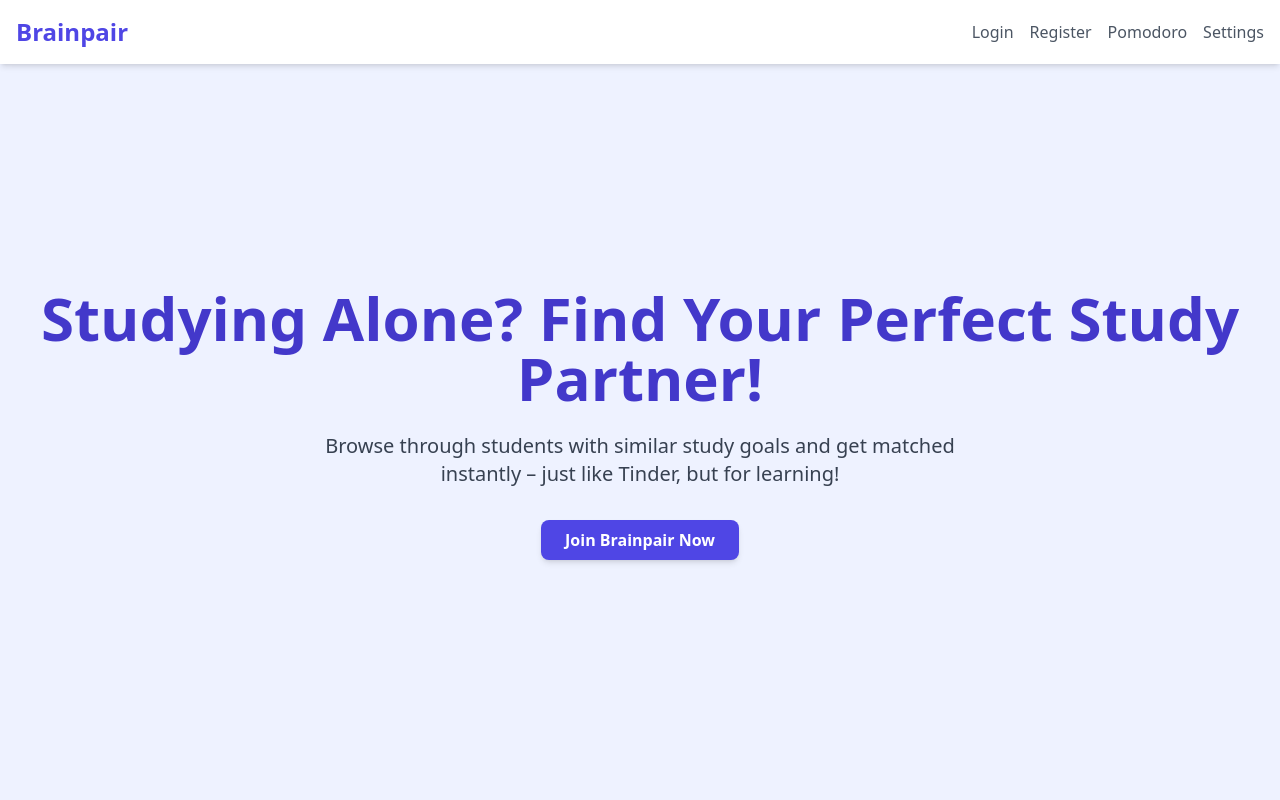
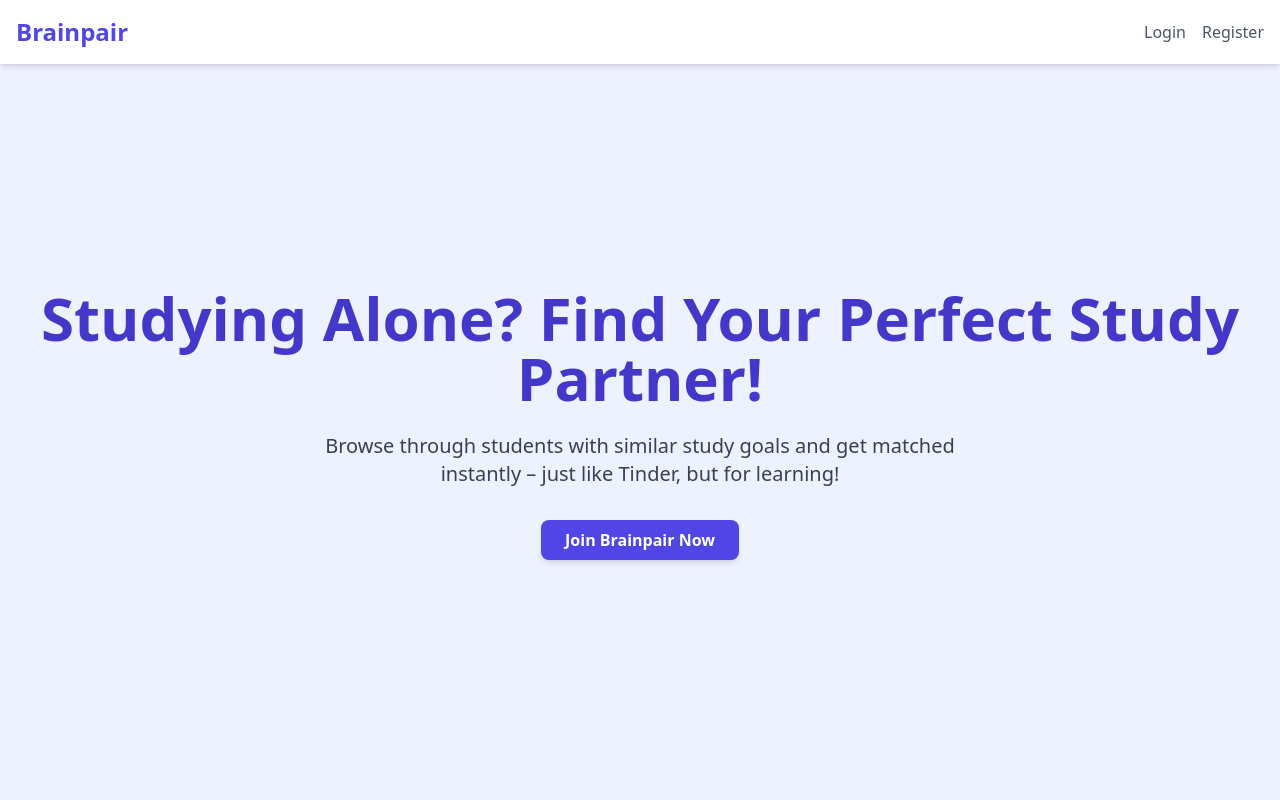
Before and after one commit to HirenNayak/brainpair, a React (Create React App) app in the folder frontend/: page / in a window 1280 px wide. Shown: the top 800 px of the page. Built offline with nearby package versions, Linux system fonts and the light colour scheme; no server answers.

Commit message:
remove Pomodoro and Profile Settings links from Header navigation

```diff
--- a/frontend/src/components/Header.js
+++ b/frontend/src/components/Header.js
@@ -9,8 +9,7 @@
         <nav className="flex space-x-4">
           <Link to="/login" className="text-gray-600 hover:text-indigo-600 font-medium">Login</Link>
           <Link to="/register" className="text-gray-600 hover:text-indigo-600 font-medium">Register</Link>
-          <Link to="/pomodoro" className="text-gray-600 hover:text-indigo-600 font-medium">Pomodoro</Link>
-          <Link to="/settings" className="text-gray-600 hover:text-indigo-600 font-medium">Settings</Link>
+
         </nav>
       </div>
     </header>
```
